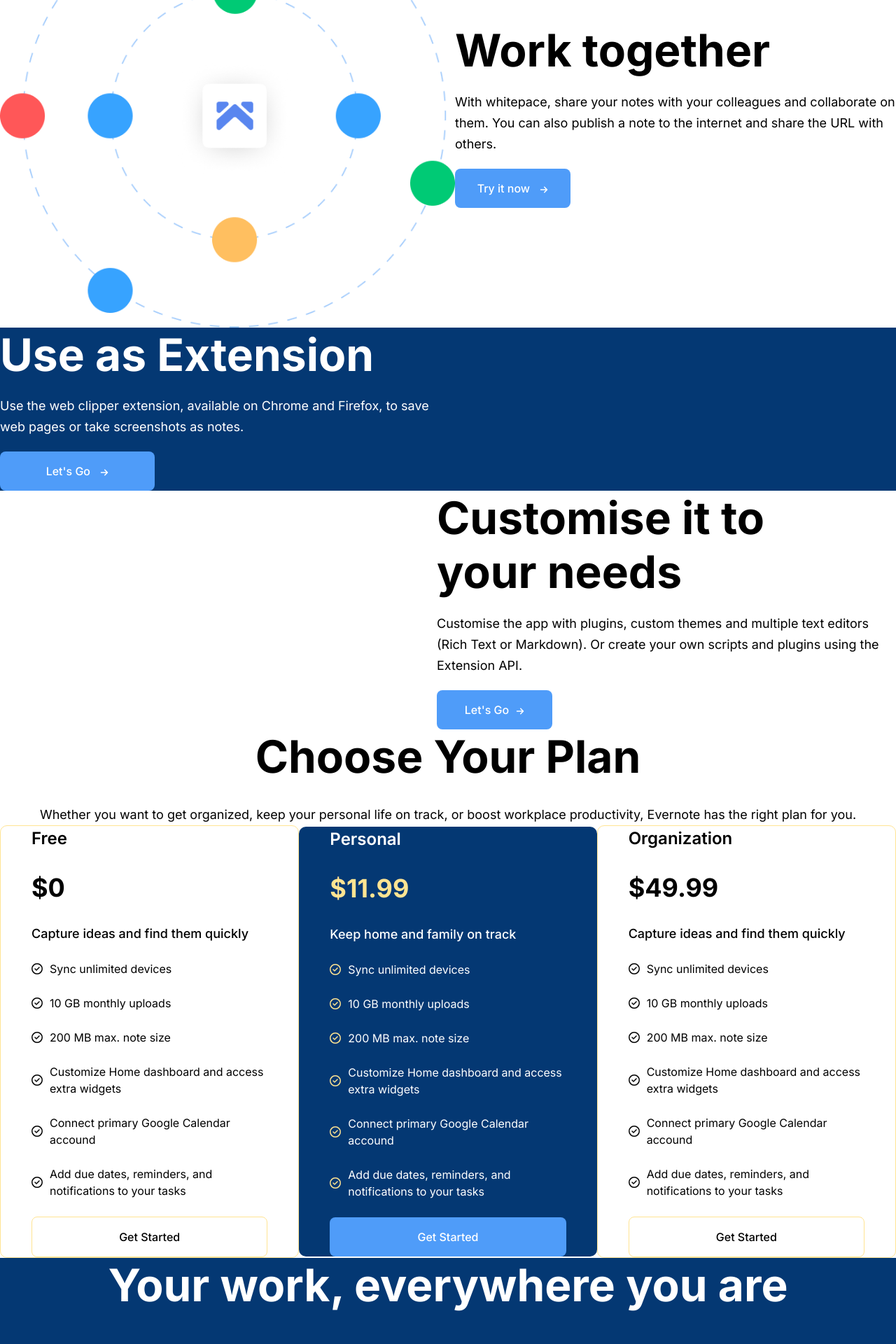
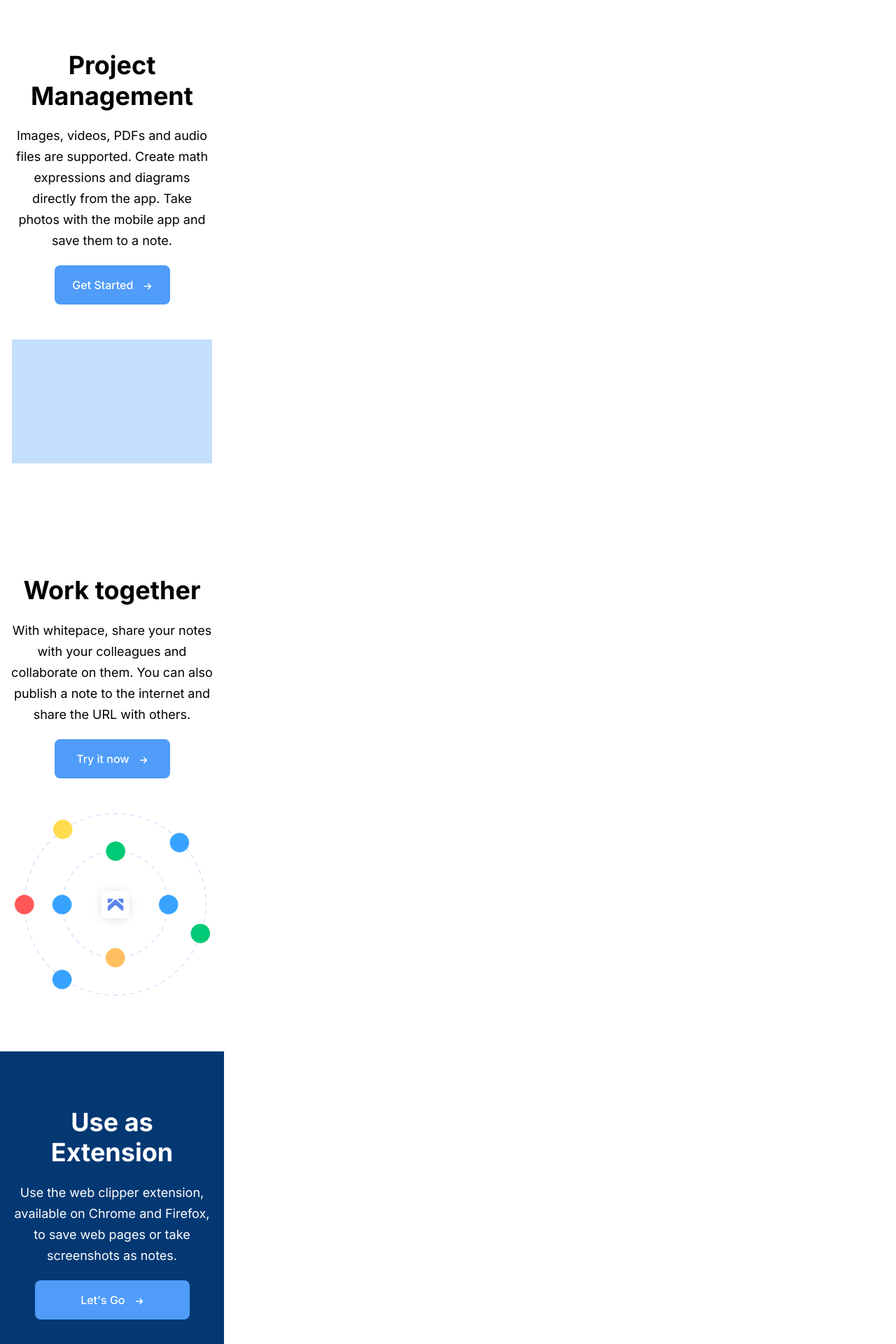
Before and after one commit to shariq001/q2-assignments, a Next.js app in the folder 6-assignment/: page / in a window 1280 px wide. Shown: the part 800-2720 px from the top of the page at 70% size. Built offline with nearby package versions, Linux system fonts and the light colour scheme.

Commit message:
6-assignment

```diff
--- a/6-assignment/app/page.tsx
+++ b/6-assignment/app/page.tsx
@@ -7,90 +7,90 @@ import Link from 'next/link';
 
 const Home = () => {
   return (
-    <div className='2xl:w-[1550px]'>
+    <div className='2xl:w-[1550px] sm:w-[320px]'>
 
       {/* Section 1 */}
-      <div className='2xl:p-[100px] flex 2xl:flex-row justify-between items-center bg-[#043873] text-white'>
+      <div className='2xl:p-[100px] flex 2xl:flex-row justify-between items-center bg-[#043873] text-white sm:px-[16px] sm:py-[80px] sm:flex-col sm:justify-center sm:gap-[50px]'>
 
         {/* Left */}
-        <div className='flex flex-col gap-[20px] inter w-[656px]'>
-          <h1 className='text-[64px] leading-[77.45px] font-[700] '>Get More Done with whitepace</h1>
-          <p className='text-[18px] leading-[30px]'>Project management software that enables your teams to collaborate, plan, analyze and manage everyday tasks</p>
+        <div className='flex flex-col items-start gap-[20px] sm:items-center inter 2xl:w-[656px]'>
+          <h1 className='text-[64px] leading-[77.45px] font-[700] sm:text-[36px] sm:text-center sm:leading-[43.57px]'>Get More Done with whitepace</h1>
+          <p className='text-[18px] leading-[30px] sm:text-center'>Project management software that enables your teams to collaborate, plan, analyze and manage everyday tasks</p>
           <button type='button' className='px-[24px] py-[16px] bg-[#4F9CF9] text-[#fff] font-[500] rounded-[8px] w-[221px]'>Try Whitepace free <FontAwesomeIcon icon={faArrowRight} className='size-[12px] inline-flex ml-[10px]' /></button>
         </div>
 
         {/* Right */}
-        <div className='bg-[#C4DEFD] 2xl:w-[824px] 2xl:h-[549px]'></div>
+        <div className='bg-[#C4DEFD] 2xl:w-[824px] 2xl:h-[549px] sm:w-[286px] sm:h-[191px]'></div>
       </div>
 
       {/* Section 2 */}
-      <div className='2xl:p-[100px] flex 2xl:flex-row justify-between items-center bg-[#fff]'>
+      <div className='2xl:p-[100px] flex 2xl:flex-row justify-between items-center bg-[#fff] sm:px-[16px] sm:py-[80px] sm:flex-col sm:justify-center sm:gap-[50px]'>
 
         {/* Left */}
-        <div className='flex flex-col gap-[20px] inter w-[656px]'>
-          <h1 className='text-[64px] leading-[77.45px] font-[700] '>Project Management</h1>
-          <p className='text-[18px] leading-[30px]'>Images, videos, PDFs and audio files are supported. Create math expressions and diagrams directly from the app. Take photos with the mobile app and save them to a note.</p>
+        <div className='flex flex-col items-start sm:items-center gap-[20px] inter 2xl:w-[656px]'>
+          <h1 className='text-[64px] leading-[77.45px] font-[700] sm:text-[36px] sm:text-center sm:leading-[43.57px]'>Project Management</h1>
+          <p className='text-[18px] leading-[30px] sm:text-center'>Images, videos, PDFs and audio files are supported. Create math expressions and diagrams directly from the app. Take photos with the mobile app and save them to a note.</p>
           <button type='button' className='px-[24px] py-[16px] bg-[#4F9CF9] text-[#fff] font-[500] rounded-[8px] w-[165px]'>Get Started <FontAwesomeIcon icon={faArrowRight} className='size-[12px] inline-flex ml-[10px]' /></button>
         </div>
 
         {/* Right */}
-        <div className='bg-[#C4DEFD] 2xl:w-[748px] 2xl:h-[547px]'></div>
+        <div className='bg-[#C4DEFD] 2xl:w-[748px] 2xl:h-[547px] sm:w-[286px] sm:h-[177px]'></div>
       </div>
 
       {/* Section 3 */}
-      <div className='2xl:p-[100px] flex 2xl:flex-row justify-between items-center bg-[#fff]'>
+      <div className='2xl:p-[100px] flex 2xl:flex-row justify-between items-center bg-[#fff] sm:px-[16px] sm:py-[80px] sm:flex-col-reverse sm:justify-center sm:gap-[50px]'>
 
         {/* Left */}
-        <Image src='/images/Work Together Image.png' width={650} height={661} alt='Work Together Image' />
+        <Image src='/images/Work Together Image.png' width={650} height={661} alt='Work Together Image' className='2xl:w-[650px] 2xl:h-[661px] sm:w-[279px] sm:h-[259.74px]'/>
 
         {/* Right */}
-        <div className='flex flex-col gap-[20px] inter w-[656px]'>
-          <h1 className='text-[64px] leading-[77.45px] font-[700] '>Work together</h1>
-          <p className='text-[18px] leading-[30px]'>With whitepace, share your notes with your colleagues and collaborate on them. You can also publish a note to the internet and share the URL with others.</p>
+        <div className='flex flex-col items-start sm:items-center gap-[20px] inter 2xl:w-[656px]'>
+          <h1 className='text-[64px] leading-[77.45px] font-[700] sm:text-[36px] sm:text-center sm:leading-[43.57px]'>Work together</h1>
+          <p className='text-[18px] leading-[30px] sm:text-center'>With whitepace, share your notes with your colleagues and collaborate on them. You can also publish a note to the internet and share the URL with others.</p>
           <button type='button' className='px-[24px] py-[16px] bg-[#4F9CF9] text-[#fff] font-[500] rounded-[8px] w-[165px]'>Try it now <FontAwesomeIcon icon={faArrowRight} className='size-[12px] inline-flex ml-[10px]' /></button>
         </div>
       </div>
 
       {/* Section 4 */}
-      <div className='2xl:p-[100px] flex 2xl:flex-row justify-between items-center bg-[#043873] text-white'>
+      <div className='2xl:p-[100px] flex 2xl:flex-row justify-between items-center bg-[#043873] text-white sm:px-[16px] sm:py-[80px] sm:flex-col sm:justify-center sm:gap-[50px] '>
 
         {/* Left */}
-        <div className='flex flex-col gap-[20px] inter w-[640px]'>
-          <h1 className='text-[64px] leading-[77.45px] font-[700] '>Use as Extension</h1>
-          <p className='text-[18px] leading-[30px]'>Use the web clipper extension, available on Chrome and Firefox, to save web pages or take screenshots as notes.
+        <div className='flex flex-col items-start sm:items-center gap-[20px] inter 2xl:w-[640px]'>
+          <h1 className='text-[64px] leading-[77.45px] font-[700] sm:text-[36px] sm:text-center sm:leading-[43.57px]'>Use as Extension</h1>
+          <p className='text-[18px] leading-[30px] sm:text-center'>Use the web clipper extension, available on Chrome and Firefox, to save web pages or take screenshots as notes.
           </p>
           <button type='button' className='px-[24px] py-[16px] bg-[#4F9CF9] text-[#fff] font-[500] rounded-[8px] w-[221px]'>Let&apos;s Go <FontAwesomeIcon icon={faArrowRight} className='size-[12px] inline-flex ml-[10px]' /></button>
         </div>
 
         {/* Right */}
-        <div className='bg-[#C4DEFD] 2xl:w-[686px] 2xl:h-[479px]'></div>
+        <div className='bg-[#C4DEFD] 2xl:w-[686px] 2xl:h-[479px] sm:w-[284.5px] sm:h-[198.65px]'></div>
       </div>
 
       {/* Section 5 */}
-      <div className='2xl:p-[100px] flex 2xl:flex-row justify-between items-center bg-[#fff]'>
+      <div className='2xl:p-[100px] flex 2xl:flex-row justify-between items-center bg-[#fff] sm:px-[16px] sm:py-[80px] sm:flex-col sm:justify-center sm:gap-[50px]'>
 
         {/* Left */}
-        <div className='bg-[#C4DEFD] 2xl:w-[650px] 2xl:h-[532.09px]'></div>
+        <div className='bg-[#C4DEFD] 2xl:w-[650px] 2xl:h-[532.09px] sm:w-[288px] sm:h-[214.62px]'></div>
 
         {/* Right */}
-        <div className='flex flex-col gap-[20px] inter w-[656px]'>
-          <h1 className='text-[64px] leading-[77.45px] font-[700] '>Customise it to <br /> your needs</h1>
-          <p className='text-[18px] leading-[30px]'>Customise the app with plugins, custom themes and multiple text editors (Rich Text or Markdown). Or create your own scripts and plugins using the Extension API.</p>
+        <div className='flex flex-col items-start sm:items-center gap-[20px] inter 2xl:w-[656px]'>
+          <h1 className='text-[64px] leading-[77.45px] font-[700] sm:text-[36px] sm:text-center sm:leading-[43.57px]'>Customise it to <br /> your needs</h1>
+          <p className='text-[18px] leading-[30px] sm:text-center'>Customise the app with plugins, custom themes and multiple text editors (Rich Text or Markdown). Or create your own scripts and plugins using the Extension API.</p>
           <button type='button' className='px-[24px] py-[16px] bg-[#4F9CF9] text-[#fff] font-[500] rounded-[8px] w-[165px]'>Let&apos;s Go<FontAwesomeIcon icon={faArrowRight} className='size-[12px] inline-flex ml-[10px]' /></button>
         </div>
       </div>
 
       {/* Section 6 */}
       <div className='2xl:p-[100px] flex flex-col items-center text-center gap-[30px]'>
-        <h1 className='text-[64px] leading-[77.45px] font-[700] '>Choose Your Plan</h1>
-        <p className='text-[18px] leading-[30px] 2xl:w-[979px]'>Whether you want to get organized, keep your personal life on track, or boost workplace productivity, Evernote has the right plan for you.</p>
+        <h1 className='text-[64px] leading-[77.45px] font-[700] sm:text-[36px] sm:text-center sm:leading-[43.57px]'>Choose Your Plan</h1>
+        <p className='text-[18px] leading-[30px] 2xl:w-[979px] sm:text-center'>Whether you want to get organized, keep your personal life on track, or boost workplace productivity, Evernote has the right plan for you.</p>
       </div>
 
       {/* Section 7 */}
-      <div className='2xl:p-[100px] flex 2xl:flex-row justify-between items-center'>
+      <div className='2xl:p-[100px] flex 2xl:flex-row justify-between items-center sm:px-[16px] sm:py-[80px] sm:flex-col sm:justify-center sm:gap-[40px]'>
 
         {/* 1 */}
-        <div className='2xl:w-[420px] 2xl:py-[40px] px-[44px] inter border-[#FFE492] border-[1px] rounded-[10px] flex flex-col gap-[25px]'>
+        <div className='2xl:w-[420px] sm:w-[289px] 2xl:py-[40px] 2xl:px-[44px] sm:p-[20px] inter border-[#FFE492] border-[1px] rounded-[10px] flex flex-col gap-[25px]'>
           <h3 className='text-[24px] font-[600]'>Free</h3>
           <h2 className='font-[700] text-[36px]'>$0</h2>
           <p className='font-[500] text-[18px]'>Capture ideas and find them quickly</p>
@@ -106,7 +106,7 @@ const Home = () => {
         </div>
 
         {/* 2 */}
-        <div className='bg-[#043873] text-white 2xl:w-[420px] 2xl:py-[80px] px-[44px] inter rounded-[10px] flex flex-col gap-[25px]'>
+        <div className='bg-[#043873] text-white 2xl:w-[420px] sm:w-[289px] 2xl:py-[80px] 2xl:px-[44px] sm:p-[20px] inter rounded-[10px] flex flex-col gap-[25px]'>
           <h3 className='text-[24px] font-[600]'>Personal</h3>
           <h2 className='font-[700] text-[36px] text-[#FFE492]'>$11.99</h2>
           <p className='font-[500] text-[18px]'>Keep home and family on track</p>
@@ -122,7 +122,7 @@ const Home = () => {
         </div>
 
         {/* 3 */}
-        <div className='2xl:w-[420px] 2xl:py-[40px] px-[44px] inter border-[#FFE492] border-[1px] rounded-[10px] flex flex-col gap-[25px]'>
+        <div className='2xl:w-[420px] sm:w-[289px] 2xl:py-[40px] 2xl:px-[44px] sm:p-[20px] inter border-[#FFE492] border-[1px] rounded-[10px] flex flex-col gap-[25px]'>
           <h3 className='text-[24px] font-[600]'>Organization</h3>
           <h2 className='font-[700] text-[36px]'>$49.99</h2>
           <p className='font-[500] text-[18px]'>Capture ideas and find them quickly</p>
@@ -139,34 +139,34 @@ const Home = () => {
       </div>
 
       {/* Section 8 */}
-      <div className='bg-[#043873] text-white 2xl:p-[100px] flex flex-col gap-[40px] items-center text-center inter'>
-        <h1 className='text-[64px] leading-[77.45px] font-[700] '>Your work, everywhere you are</h1>
+      <div className='bg-[#043873] text-white 2xl:p-[100px] sm:px-[16px] sm:py-[80px] flex flex-col gap-[40px] 2xl:items-center 2xl:text-center inter'>
+        <h1 className='text-[64px] leading-[77.45px] font-[700] sm:text-[36px]  sm:leading-[43.57px]'>Your work, everywhere you are</h1>
         <p className='text-[18px] leading-[30px] 2xl:w-[1064px]'>Access your notes from your computer, phone or tablet by synchronising with various services, including whitepace, Dropbox and OneDrive. The app is available on Windows, macOS, Linux, Android and iOS. A terminal app is also available!</p>
         <button type='button' className='px-[24px] py-[16px] bg-[#4F9CF9] text-[#fff] font-[500] rounded-[8px] w-[165px]'>Try Taskey<FontAwesomeIcon icon={faArrowRight} className='size-[12px] inline-flex ml-[10px]' /></button>
       </div>
 
       {/* Section 9 */}
-      <div className='2xl:p-[100px] flex 2xl:flex-row justify-between items-center bg-[#fff]'>
+      <div className='2xl:p-[100px] sm:px-[16px] sm:py-[80px] flex 2xl:flex-row sm:flex-col-reverse sm:justify-center sm:gap-[50px] justify-between items-center bg-[#fff]'>
 
         {/* Left */}
-        <div className='flex flex-col gap-[20px] inter w-[656px]'>
-          <h1 className='text-[64px] leading-[77.45px] font-[700] '>100% your data</h1>
-          <p className='text-[18px] leading-[30px]'>The app is open source and your notes are saved to an open format, so you&apos;ll always have access to them. Uses End-To-End Encryption (E2EE) to secure your notes and ensure no-one but yourself can access them.</p>
+        <div className='flex flex-col items-start sm:items-center gap-[20px] inter 2xl:w-[656px]'>
+          <h1 className='text-[64px] leading-[77.45px] font-[700] sm:text-[36px]  sm:leading-[43.57px] sm:text-center'>100% your data</h1>
+          <p className='text-[18px] leading-[30px] sm:text-center'>The app is open source and your notes are saved to an open format, so you&apos;ll always have access to them. Uses End-To-End Encryption (E2EE) to secure your notes and ensure no-one but yourself can access them.</p>
           <button type='button' className='px-[24px] py-[16px] bg-[#4F9CF9] text-[#fff] font-[500] rounded-[8px] w-[165px]'>Read more <FontAwesomeIcon icon={faArrowRight} className='size-[12px] inline-flex ml-[10px]' /></button>
         </div>
 
         {/* Right */}
-        <Image src='/images/Element.png' width={681} height={381} alt='Element' />
+        <Image src='/images/Element.png' width={681} height={381} alt='Element' className='2xl:w-[681px] 2xl:h-[381px] sm:w-[290.5px] sm:h-[162.58px]'/>
       </div>
 
       {/* Section 10 */}
-      <div className='flex flex-col 2xl:p-[100px] items-center gap-[70px]'>
-        <h1 className='text-[64px] leading-[77.45px] font-[700] '>Our sponsors</h1>
-        <div className='w-full flex 2xl:flex-row justify-between items-center'>
+      <div className='flex flex-col 2xl:p-[100px] sm:px-[16px] sm:py-[80px] items-center gap-[70px]'>
+        <h1 className='text-[64px] leading-[77.45px] font-[700] sm:text-[36px]  sm:leading-[43.57px] sm:text-center'>Our sponsors</h1>
+        <div className='w-full flex 2xl:flex-row sm:flex-col sm:justify-center sm:gap-[50px] justify-between items-center'>
           <Image src='/images/Apple.png' width={55.47} height={68} alt='Apple' />
-          <Image src='/images/Microsoft.png' width={287} height={62} alt='Apple' />
-          <Image src='/images/Slack.png' width={280} height={71} alt='Apple' />
-          <Image src='/images/Google.png' width={211} height={69.81} alt='Apple' />
+          <Image src='/images/Microsoft.png' width={287} height={62} alt='Apple' className='2xl:w-[287px] 2xl:h-[62px] sm:w-[213px] sm:h-[46px]'/>
+          <Image src='/images/Slack.png' width={280} height={71} alt='Apple' className='2xl:w-[280px] 2xl:h-[71px] sm:w-[192px] sm:h-[49px]'/>
+          <Image src='/images/Google.png' width={211} height={69.81} alt='Apple' className='2xl:w-[211px] 2xl:h-[69.81px] sm:w-[139.5px] sm:h-[46.16px]'/>
         </div>
       </div>
 
```
